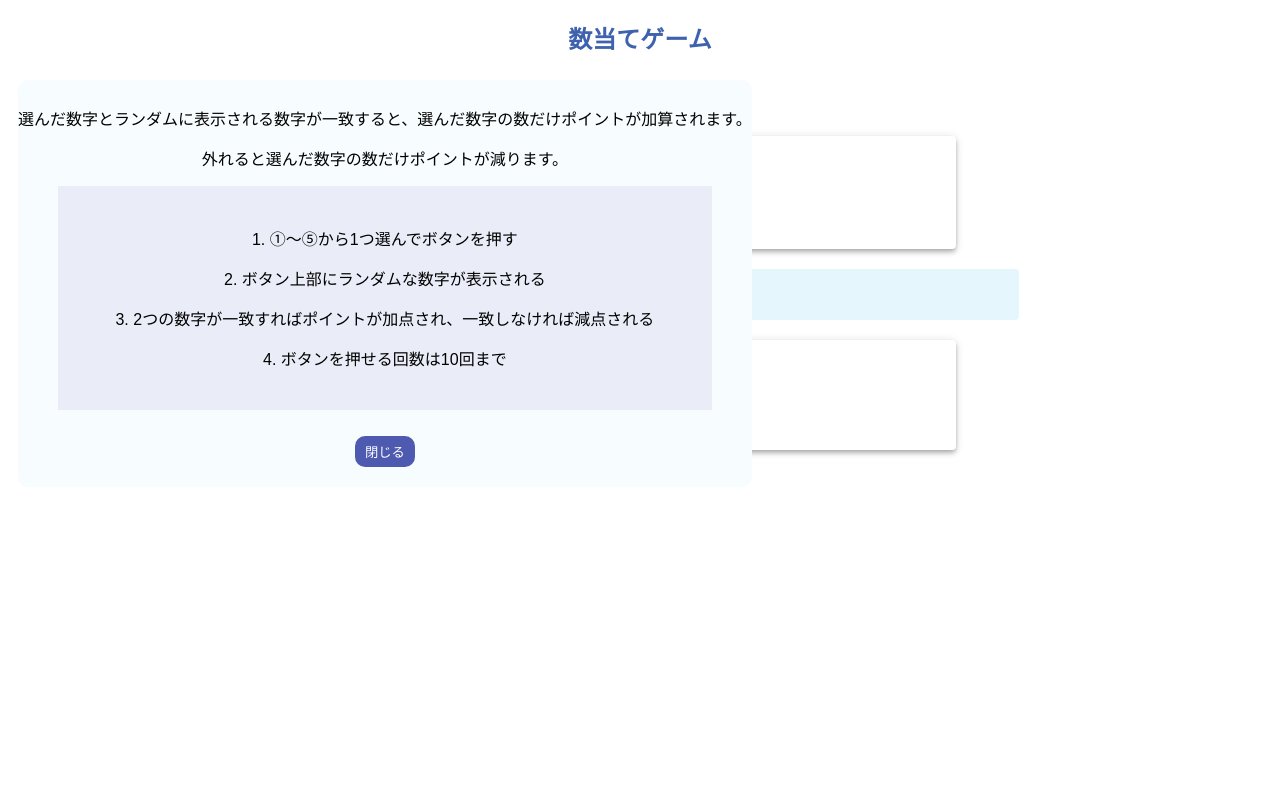
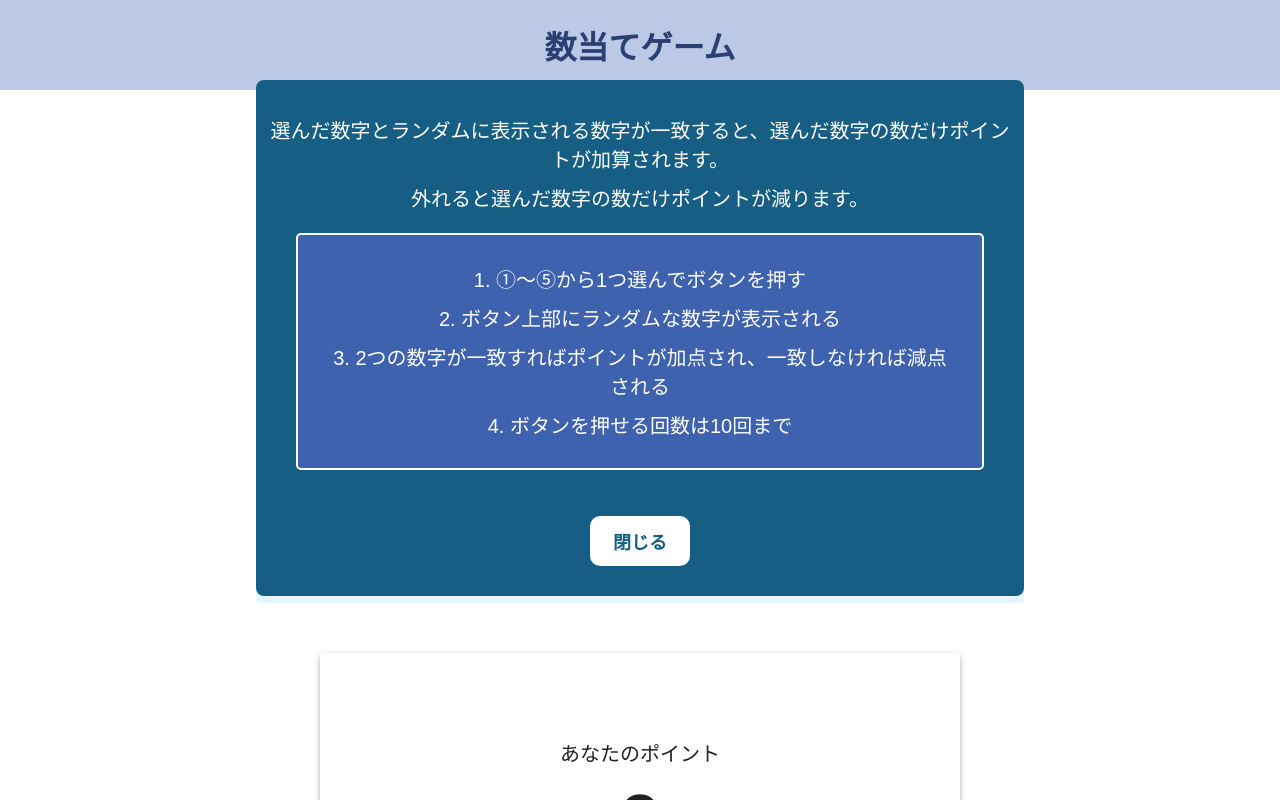
Before and after one commit to krkyk/num_game, a React (Create React App) app: page / in a window 1280 px wide. Both pictures are taken after a click on the button "遊び方はこちら". Shown: the top 800 px of the page. Built offline with nearby package versions, Linux system fonts and the light colour scheme.

Commit message:
デザインの修正 ・ヘッダー、フッターの追加 ・モーダル位置を中央に修正 ・文字サイズの修正

```diff
--- a/src/App.jsx
+++ b/src/App.jsx
@@ -4,9 +4,10 @@ import NumBtn from "./components/NumBtn";
 import NumField from "./components/NumField";
 import Point from "./components/Point";
 import "./styles.css";
-import { motion } from "framer-motion";
 import CreatePaper from "./components/layouts/CreatePaper";
 import Description from "./components/Description";
+import Header from "./components/layouts/Header";
+import Footer from "./components/layouts/Footer";
 
 export default function App() {
   const [number, setNumber] = useState("?");
@@ -41,9 +42,7 @@ export default function App() {
 
   return (
     <>
-      <motion.h2 whileHover={{ scale: 1.2, rotate: 360 }}>
-        数当てゲーム
-      </motion.h2>
+      <Header />
       <Description />
       <CreatePaper>
         <NumField number={number} />
@@ -51,6 +50,7 @@ export default function App() {
       </CreatePaper>
       <Count count={count} handleRestart={handleRestart} />
       <Point point={point} />
+      <Footer />
     </>
   );
 }
--- a/src/components/Count.jsx
+++ b/src/components/Count.jsx
@@ -13,7 +13,10 @@ export default function Count({ count, handleRestart }) {
           リセット
         </motion.button>
       ) : (
-        <Alert severity="info" sx={{ m: "20px 20%", fontSize: "100%" }}>
+        <Alert
+          severity="info"
+          sx={{ m: "50px 20%", fontSize: "110%", justifyContent: "center" }}
+        >
           ボタンを押せるのはあと{count}回です。
         </Alert>
       )}
--- a/src/components/Modal.jsx
+++ b/src/components/Modal.jsx
@@ -9,7 +9,16 @@ export default function Modal({ onClose }) {
         選んだ数字とランダムに表示される数字が一致すると、選んだ数字の数だけポイントが加算されます。
       </TextMotion>
       <TextMotion>外れると選んだ数字の数だけポイントが減ります。</TextMotion>
-      <Box sx={{ backgroundColor: "#eaedf7", p: 3, mx: 5, mb: 2 }}>
+      <Box
+        sx={{
+          backgroundColor: "#3e62ad",
+          p: 3,
+          mx: 5,
+          my: 2,
+          borderRadius: "5px",
+          border: "2px solid #fff"
+        }}
+      >
         <TextMotion>1. ①～⑤から1つ選んでボタンを押す</TextMotion>
         <TextMotion>2. ボタン上部にランダムな数字が表示される</TextMotion>
         <TextMotion>
@@ -20,7 +29,7 @@ export default function Modal({ onClose }) {
       <motion.button
         onClick={onClose}
         whileHover={{ scale: 1.2, y: -5 }}
-        className="modal-btn"
+        className="close-btn"
       >
         閉じる
       </motion.button>
--- a/src/components/NumBtn.jsx
+++ b/src/components/NumBtn.jsx
@@ -10,6 +10,7 @@ export default function NumBtn({ disabled, handleClick }) {
         onClick={() => handleClick(i)}
         key={i}
         whileHover={{ scale: 1.2, y: -5 }}
+        className="num-btn"
       >
         {i}
       </motion.button>
--- a/src/components/layouts/CreatePaper.jsx
+++ b/src/components/layouts/CreatePaper.jsx
@@ -2,7 +2,16 @@ import { Paper } from "@mui/material";
 
 export default function CreatePaper({ children }) {
   return (
-    <Paper elevation={4} sx={{ p: 3, m: "0 25%" }}>
+    <Paper
+      elevation={4}
+      sx={{
+        p: 3,
+        m: "0 25%",
+        height: "300px",
+        display: "grid",
+        placeContent: "center"
+      }}
+    >
       {children}
     </Paper>
   );
--- /dev/null
+++ b/src/components/layouts/Footer.jsx
@@ -0,0 +1,17 @@
+import { Box } from "@mui/material";
+
+export default function Footer() {
+  return (
+    <Box
+      sx={{
+        backgroundColor: "#bbc8e6",
+        height: "90px",
+        display: "grid",
+        placeItems: "center",
+        mt: 10
+      }}
+    >
+      <p className="footer-txt">@num-game</p>
+    </Box>
+  );
+}
--- /dev/null
+++ b/src/components/layouts/Header.jsx
@@ -0,0 +1,19 @@
+import { Box } from "@mui/material";
+import { motion } from "framer-motion";
+
+export default function Header() {
+  return (
+    <Box
+      sx={{
+        backgroundColor: "#bbc8e6",
+        height: "90px",
+        display: "grid",
+        placeItems: "center"
+      }}
+    >
+      <motion.h1 whileHover={{ scale: 1.2, rotate: 360 }} className="title">
+        数当てゲーム
+      </motion.h1>
+    </Box>
+  );
+}
--- a/src/components/layouts/TextMotion.jsx
+++ b/src/components/layouts/TextMotion.jsx
@@ -5,6 +5,7 @@ export default function TextMotion({ children }) {
     <motion.p
       initial={{ y: 20, opacity: 0 }}
       animate={{ y: 0, opacity: 1, transitionDuration: "0.5s" }}
+      className="description-txt"
     >
       {children}
     </motion.p>
--- a/src/styles.css
+++ b/src/styles.css
@@ -1,5 +1,6 @@
 * {
   box-sizing: border-box;
+  margin: 0;
 }
 
 body {
@@ -8,8 +9,51 @@ body {
   padding: 0;
 }
 
-h2 {
-  color: #3e62ad;
+.title {
+  color: #2a4073;
+  width: 200px;
+}
+
+.modal {
+  position: absolute;
+  top: 10%;
+  right: 20%;
+  left: 20%;
+  background-color: #165e83;
+  color: #fff;
+  border-radius: 8px;
+  padding-top: 30px;
+  font-size: 20px;
+}
+
+.modal-btn {
+  color: #fff;
+  background-color: #165e83;
+  border-radius: 10px;
+  margin: 30px 0 30px 0;
+  padding: 2px 6px;
+  border: none;
+  width: 200px;
+  height: 50px;
+  font-size: large;
+  font-weight: bold;
+}
+
+.close-btn {
+  color: #165e83;
+  background-color: #fff;
+  border-radius: 10px;
+  margin: 30px 0 30px 0;
+  padding: 2px 6px;
+  border: none;
+  width: 100px;
+  height: 50px;
+  font-size: large;
+  font-weight: bold;
+}
+
+.description-txt {
+  padding: 5px 5px 5px 5px;
 }
 
 dl {
@@ -24,26 +68,33 @@ dd {
   padding-top: 10px;
 }
 
-button {
-  margin: 0 5px;
+dt {
+  font-size: 20px;
+}
+
+.num-btn {
+  margin: 30px 15px 0 15px;
   padding: 6px 10px;
   color: #fff;
   background-color: #84a2d4;
   border: none;
   border-radius: 50%;
+  width: 50px;
+  height: 50px;
+  font-size: x-large;
 }
 
-button:hover {
+.num-btn:hover {
   background-color: #eaedf7;
   cursor: pointer;
 }
 
 .random-num {
-  font-size: x-large;
+  font-size: 80px;
 }
 
 .point-num {
-  font-size: x-large;
+  font-size: 80px;
 }
 
 .reset-btn {
@@ -51,6 +102,12 @@ button:hover {
   background-color: #fabf14;
   border-radius: 10px;
   margin: 20px 0;
+  padding: 6px 10px;
+  border: none;
+  width: 100px;
+  height: 50px;
+  font-size: large;
+  font-weight: bold;
 }
 
 .reset-btn:hover {
@@ -58,18 +115,6 @@ button:hover {
   background-color: #fff1cf;
 }
 
-.modal {
-  position: absolute;
-  top: 80px;
-  background-color: #f7fcfe;
-  border-radius: 10px;
-  padding-top: 10px;
-  margin: 0 10px;
+.footer-txt {
+  color: #fff;
 }
-
-.modal-btn {
-  color: #fff;
-  background-color: #4d5aaf;
-  border-radius: 10px;
-  margin: 10px 0 20px 0;
-}
```
Also changed, not shown: package.json (+13 -4 lines).
